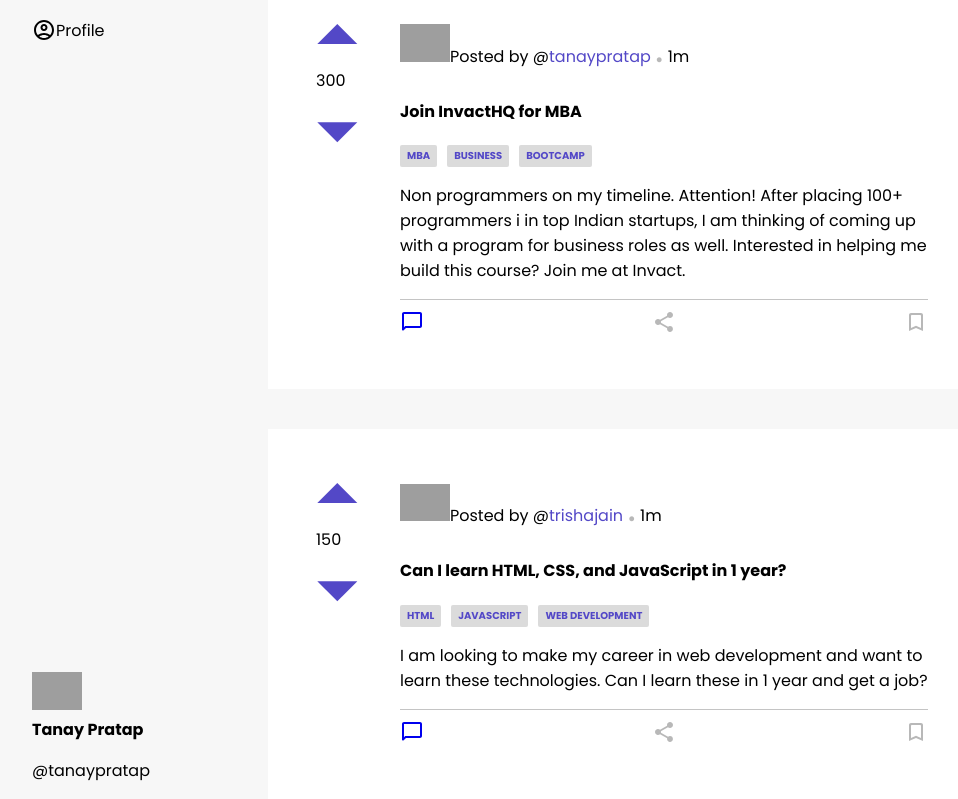
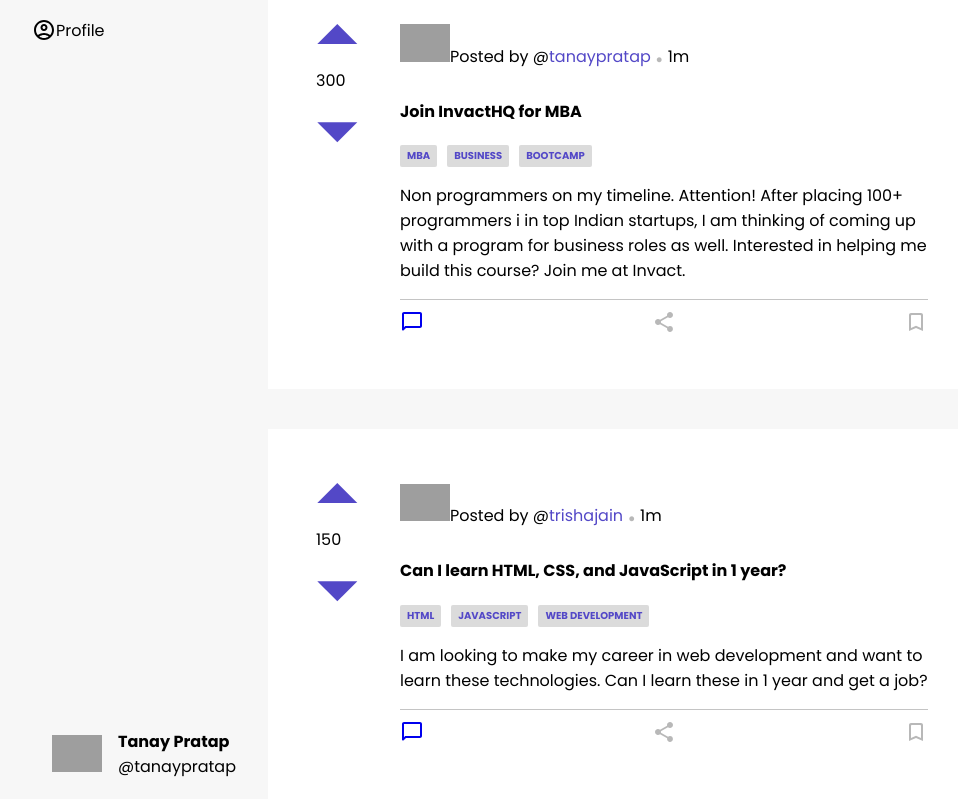
Before and after one commit to Anush79/MyForum, a React (Create React App) app: page / in a window 1280 px wide. Shown: the part 180-979 px from the top of the page, without its empty margins (18-976 px from the left). Built offline with nearby package versions, Linux system fonts and the light colour scheme; grey boxes are pictures that could not be loaded.

Commit message:
fix: footer css

```diff
--- a/src/App.css
+++ b/src/App.css
@@ -51,3 +51,14 @@ select option{
   align-items: center;
   gap: 2rem;
 }
+
+.footer{
+  display: flex;
+  align-items: center;
+  gap:1rem;
+  padding: 20px;
+
+}
+.footer p{
+  margin:0;
+}
```
